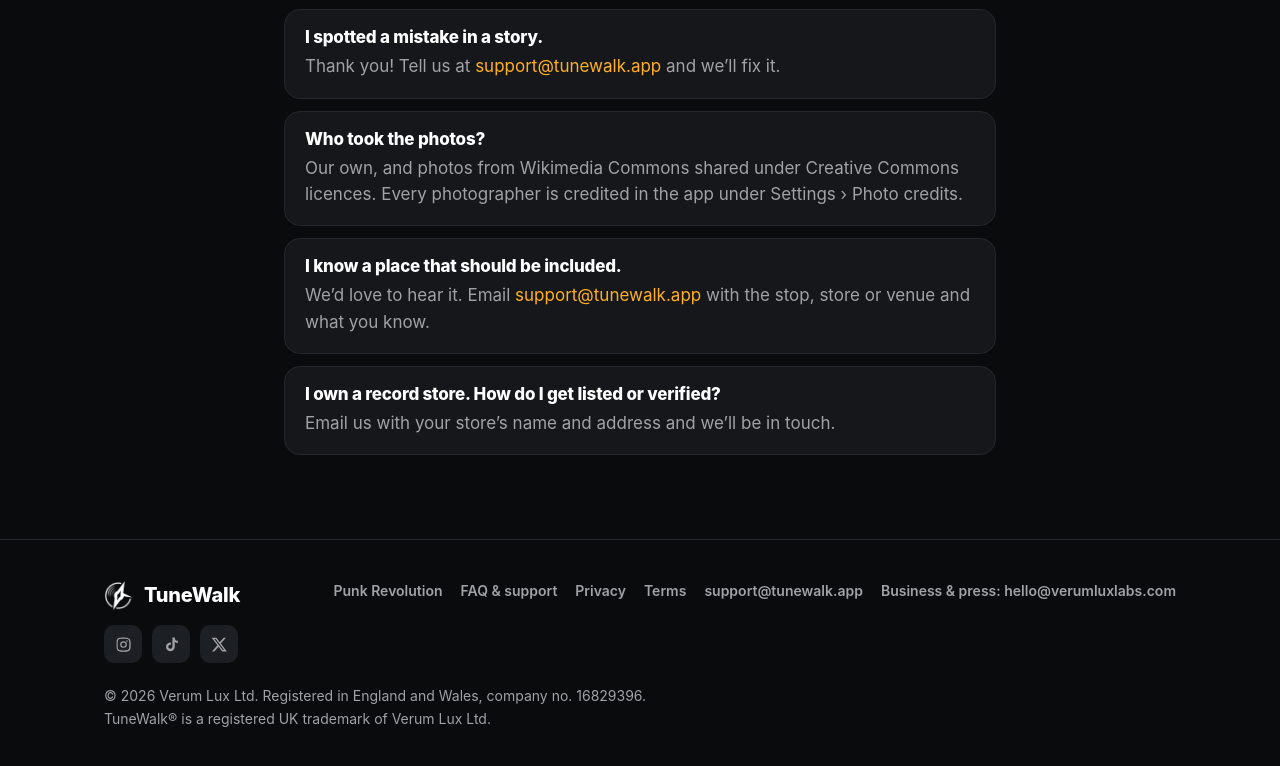
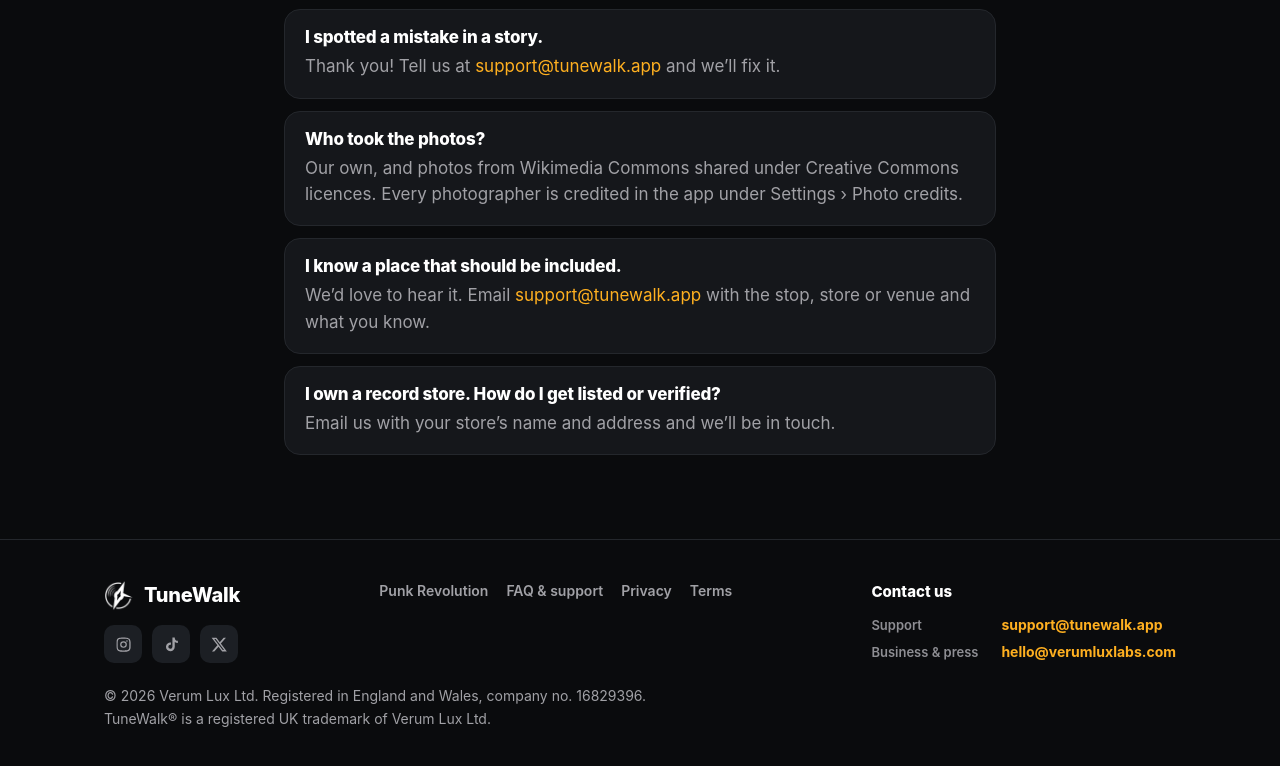
Before and after one commit to ModulatorUK/TuneWalk, a plain HTML site: page faq/index.html in a window 1280 px wide. Shown: the part 1382-2148 px from the top of the page. Drawn offline with Linux system fonts and the light colour scheme.

Commit message:
Footer: Contact us block with support and business emails
Co-Authored-By: Claude Opus 5.5 <noreply@anthropic.com>
Claude-Session: https://claude.ai/code/session_01SwZacH6PEQWLpBn4uqZLaQ

```diff
--- a/assets/site.css
+++ b/assets/site.css
@@ -253,3 +253,11 @@ footer { border-top: 1px solid var(--border); padding: 40px 0 48px; color: var(-
   .nav-links .hide-sm { display: none; }
   .hero { padding-top: 44px; }
 }
+
+/* footer contact block */
+.foot-contact { min-width: 260px; }
+.foot-contact .fc-title { color: var(--text); font-weight: 800; font-size: 15px; margin-bottom: 10px; }
+.foot-contact .fc-row { display: flex; gap: 12px; align-items: baseline; margin-top: 6px; }
+.foot-contact .fc-row span { color: var(--text-3); font-size: 13px; font-weight: 600; width: 118px; flex: none; }
+.foot-contact .fc-row a { color: var(--accent); font-weight: 700; }
+.foot-contact .fc-row a:hover { text-decoration: underline; }
--- a/faq/index.html
+++ b/faq/index.html
@@ -8,7 +8,7 @@
 <meta name="theme-color" content="#0A0B0D">
 <link rel="icon" type="image/png" href="../assets/favicon-64.png">
 <link rel="apple-touch-icon" href="../assets/apple-touch-icon.png">
-<link rel="stylesheet" href="../assets/site.css?v=20261121c">
+<link rel="stylesheet" href="../assets/site.css?v=20261121d">
 <meta property="og:type" content="website">
 <meta property="og:site_name" content="TuneWalk">
 <meta property="og:title" content="FAQ & support – TuneWalk">
@@ -65,8 +65,11 @@
       <a href="../faq/index.html">FAQ &amp; support</a>
       <a href="../privacy/index.html">Privacy</a>
       <a href="../terms/index.html">Terms</a>
-      <a href="mailto:support@tunewalk.app">support@tunewalk.app</a>
-      <a href="mailto:hello@verumluxlabs.com">Business &amp; press: hello@verumluxlabs.com</a>
+    </div>
+    <div class="foot-contact">
+      <div class="fc-title">Contact us</div>
+      <div class="fc-row"><span>Support</span><a href="mailto:support@tunewalk.app">support@tunewalk.app</a></div>
+      <div class="fc-row"><span>Business &amp; press</span><a href="mailto:hello@verumluxlabs.com">hello@verumluxlabs.com</a></div>
     </div>
   </div>
   <div class="legal">© 2026 Verum Lux Ltd. Registered in England and Wales, company no. 16829396.<br>TuneWalk® is a registered UK trademark of Verum Lux Ltd.</div>
```
Also changed, not shown: index.html (+6 -3 lines), privacy/index.html (+6 -3 lines), terms/index.html (+6 -3 lines), tour/punk-revolution/index.html (+6 -3 lines).
